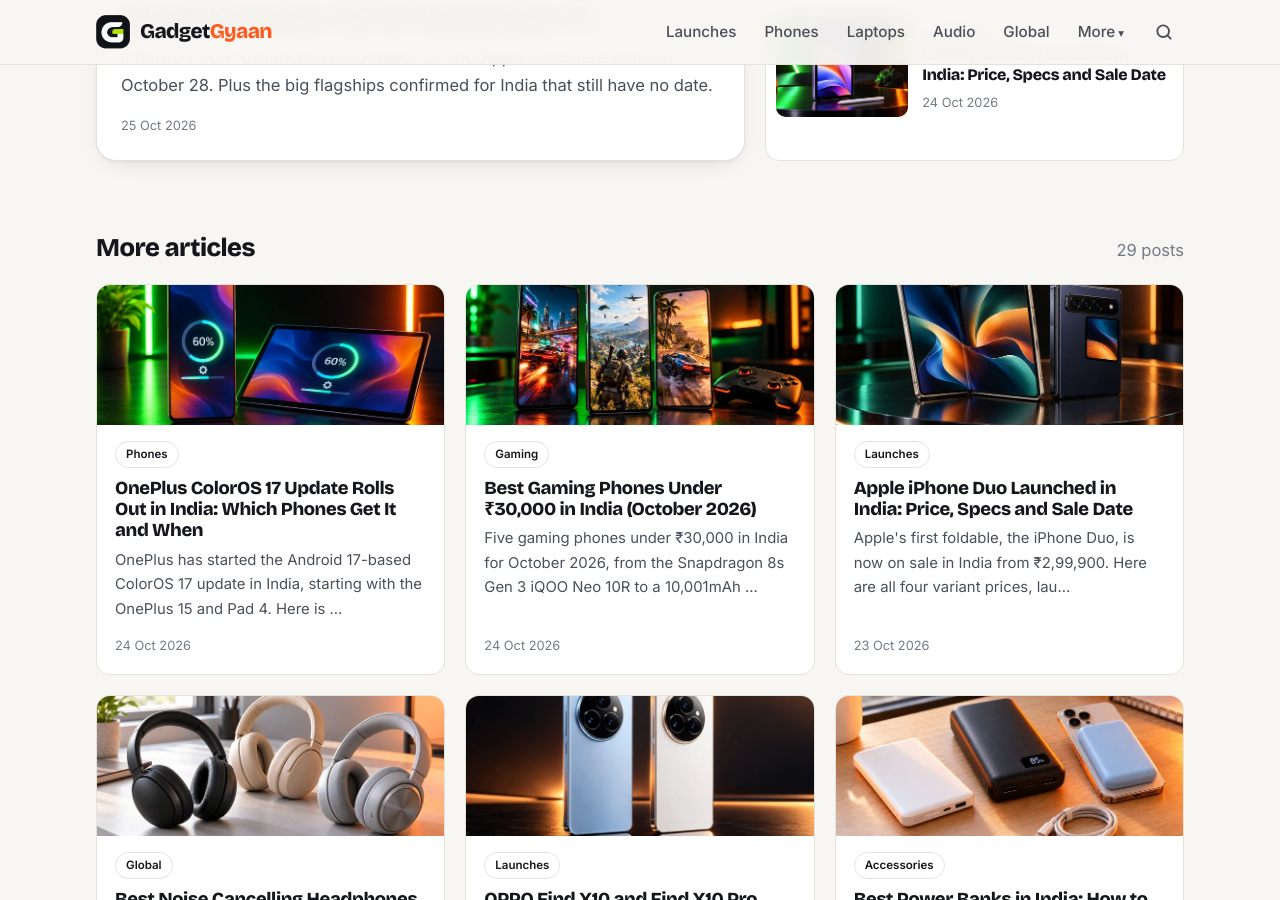
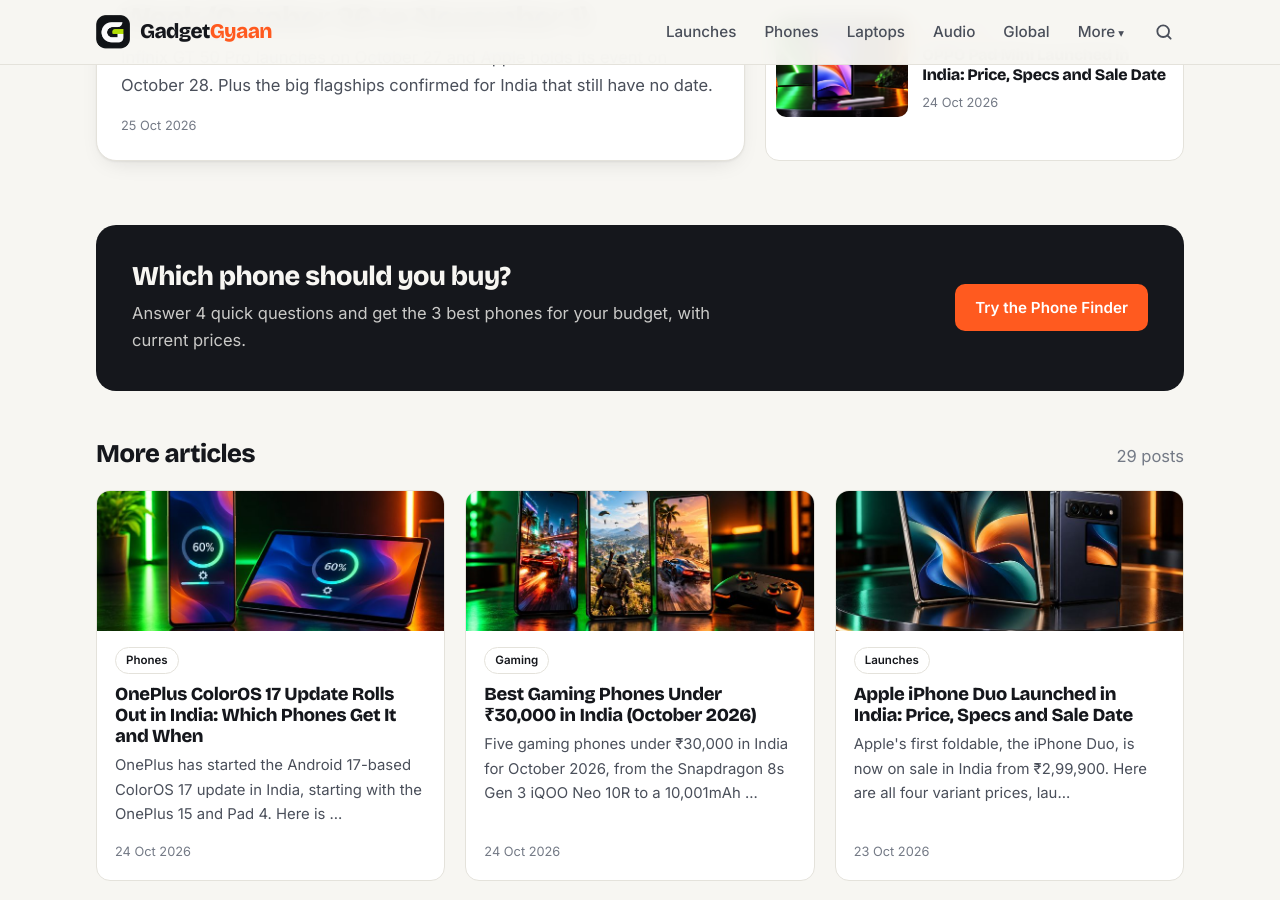
Before and after one commit to kiteksood167/kiteksood167.github.io, a Jekyll site: the page built from index.html, in a window 1280 px wide and 900 px high, scrolled down 833 px. Built offline with Jekyll 4.4.1, drawn with Linux system fonts in a browser that asks for light colours.

Commit message:
Link Phone Finder from homepage, menu, footer and phone guides
Co-Authored-By: Claude Opus 5.5 <noreply@anthropic.com>
Claude-Session: https://claude.ai/code/session_01LjFvpbB8H5k4rtqWY98VGR

```diff
--- a/_layouts/default.html
+++ b/_layouts/default.html
@@ -74,12 +74,14 @@
             {% for c in site.categories_menu %}{% unless site.nav_primary contains c %}
             <a href="{{ '/category/' | relative_url }}{{ c | slugify }}/">{{ c }}</a>
             {% endunless %}{% endfor %}
+            <a href="{{ '/phone-finder/' | relative_url }}">Phone Finder</a>
             <a href="{{ '/about/' | relative_url }}">About</a>
           </div>
         </details>
         {% for c in site.categories_menu %}{% unless site.nav_primary contains c %}
         <a class="nav-extra" href="{{ '/category/' | relative_url }}{{ c | slugify }}/">{{ c }}</a>
         {% endunless %}{% endfor %}
+        <a class="nav-extra" href="{{ '/phone-finder/' | relative_url }}">Phone Finder</a>
         <a class="nav-extra" href="{{ '/about/' | relative_url }}">About</a>
       </nav>
     </div>
@@ -99,6 +101,7 @@
         {% include newsletter.html compact=true %}
       </div>
       <nav class="footer-links">
+        <a href="{{ '/phone-finder/' | relative_url }}">Phone Finder</a>
         <a href="{{ '/about/' | relative_url }}">About</a>
         <a href="{{ '/contact/' | relative_url }}">Contact</a>
         <a href="{{ '/privacy-policy/' | relative_url }}">Privacy Policy</a>
--- a/index.html
+++ b/index.html
@@ -62,6 +62,16 @@ description: "Honest, simple tech buying guides, new phone launches and tips for
   {% endif %}
 </section>
 
+<section class="wrap" style="margin-top:40px">
+  <div class="band">
+    <div>
+      <h2>Which phone should you buy?</h2>
+      <p>Answer 4 quick questions and get the 3 best phones for your budget, with current prices.</p>
+    </div>
+    <a class="btn" href="{{ '/phone-finder/' | relative_url }}">Try the Phone Finder</a>
+  </div>
+</section>
+
 <section class="wrap section">
   <div class="section-head">
     <h2>More articles</h2>
```
Also changed, not shown: _posts/2026-10-20-how-to-choose-a-smartphone-under-20000.md (+2 -0 lines), _posts/2026-10-24-best-gaming-phones-under-30000.md (+2 -0 lines).
